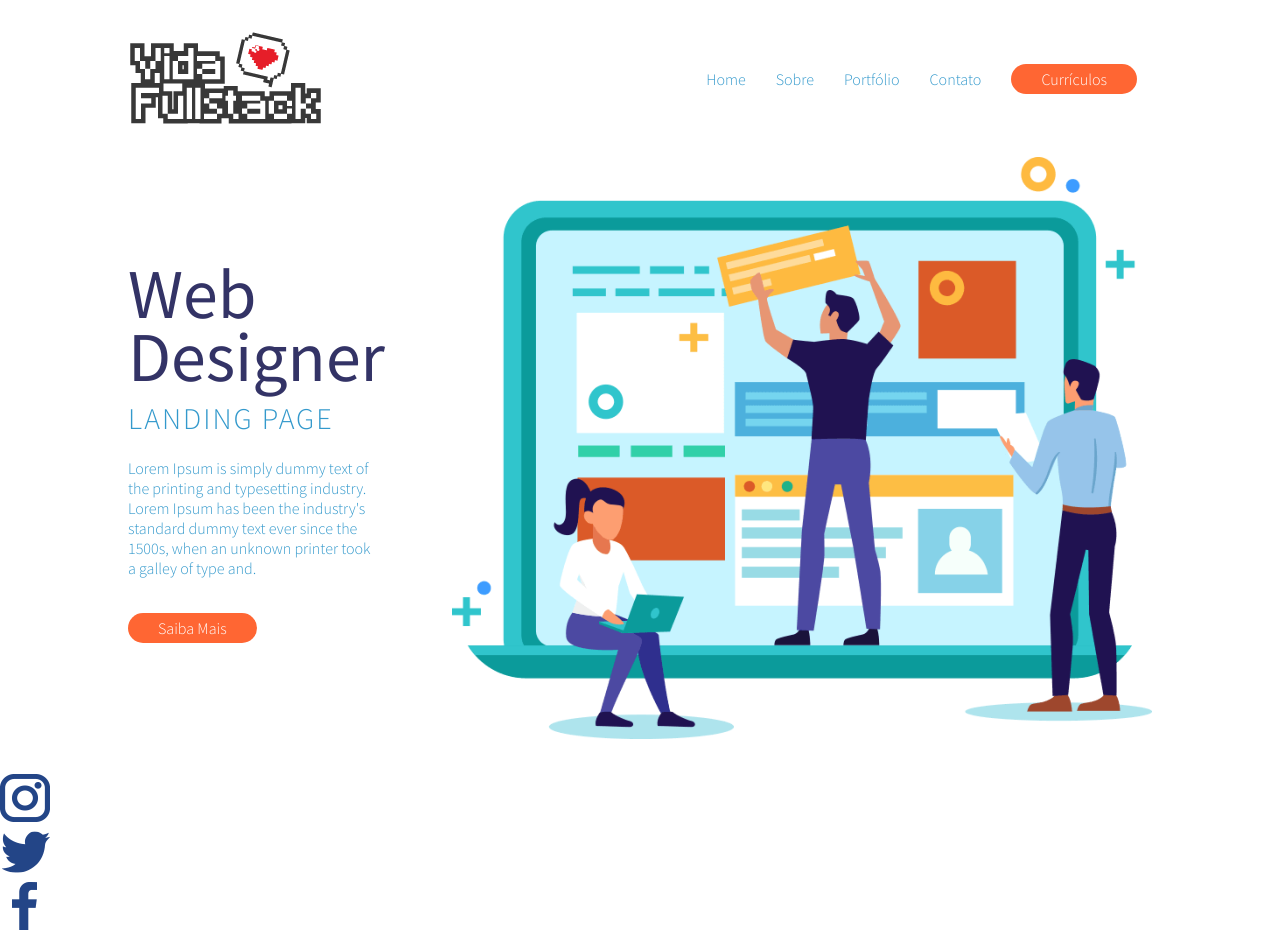
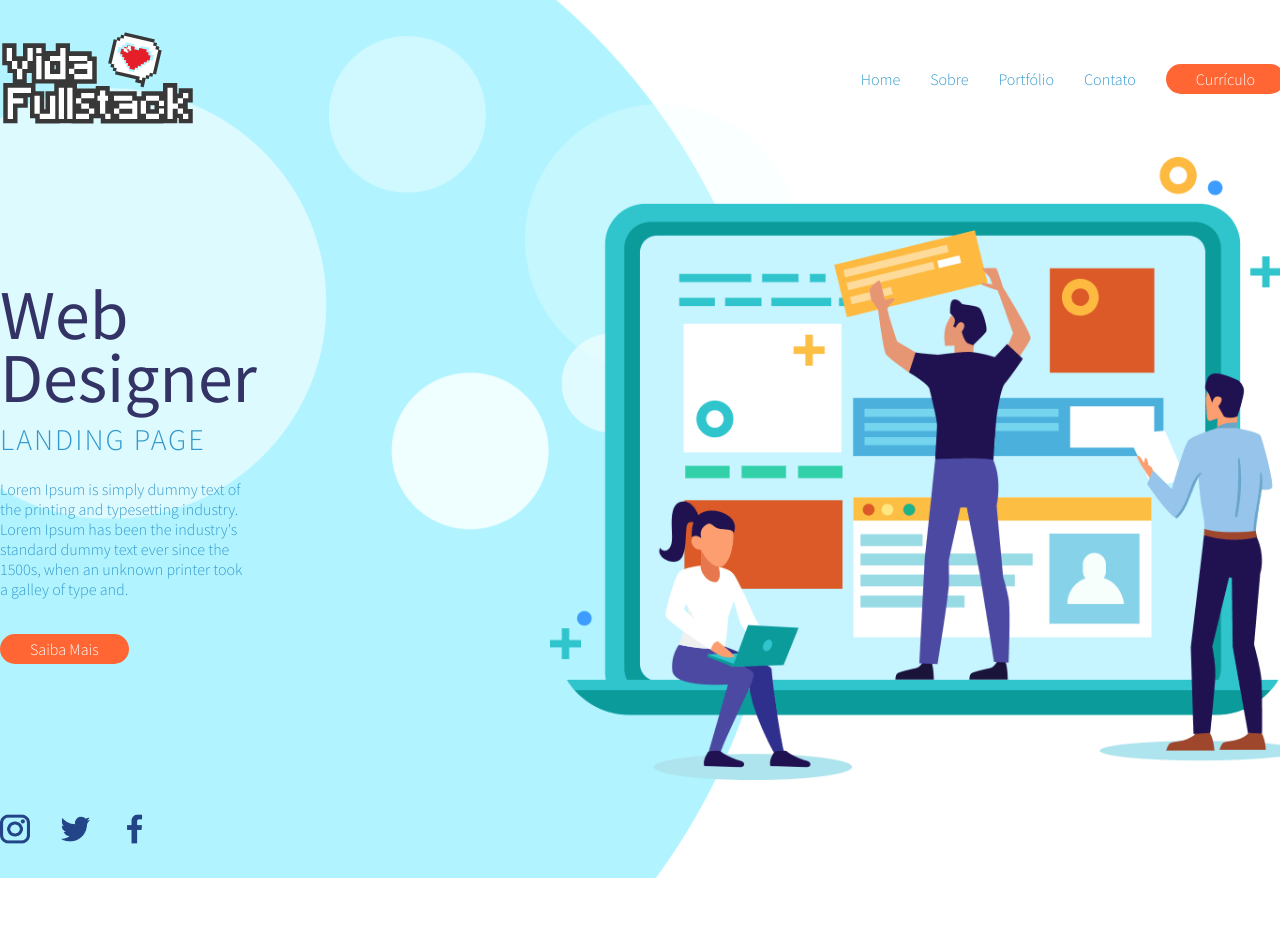
Before and after one commit to Davi-Andrade-30/Site-Do-Brabo, a plain HTML site: page index.html in a window 1280 px wide. After the commit the page ends 878 px from the top, so only its background shows below. Drawn offline with Linux system fonts and the light colour scheme.

Commit message:
Final do Site

```diff
--- /dev/null
+++ b/assets/CSS/botstrap.css
@@ -0,0 +1,30 @@
+* {
+  margin: 0;
+  padding: 0;
+  border: 0;
+  font-size: 100%;
+  font-family: 'Source Sans Pro', sans-serif;
+  font-weight: 300;
+  vertical-align: baseline;
+  text-decoration: none;
+  list-style: none;
+}
+
+body {
+  background-image: url('../images/bolha-background.png');
+  background-repeat: no-repeat;
+  background-position: left center;
+}
+
+.container {
+  width: 1300px;
+  margin: 30px auto;
+
+  display: flex;
+  flex-direction: column;
+}
+
+.row {
+  display: flex;
+  flex-direction: row;
+}
--- /dev/null
+++ b/assets/CSS/footer.css
@@ -0,0 +1,8 @@
+footer ul li {
+  margin: 0 30px 0 0;
+
+}
+
+footer ul li a img {
+  width: 30px;
+}
--- a/assets/CSS/header.css
+++ b/assets/CSS/header.css
@@ -9,8 +9,6 @@ header nav ul {
   display: flex;
   flex-direction: row;
   align-items: center;
-  list-style: none;
-
 }
 
 header nav ul li a{
--- a/assets/CSS/main.css
+++ b/assets/CSS/main.css
@@ -30,5 +30,5 @@
 }
 
 .sobre-web-design div img {
-  width: 700px;
+  width: 750px;
 }
--- a/assets/CSS/style.css
+++ b/assets/CSS/style.css
@@ -3,27 +3,7 @@
 @import './header.css';
 @import './Buttons.css';
 @import './main.css';
-
-* {
-  margin: 0;
-  padding: 0;
-  border: 0;
-  font-size: 100%;
-  font-family: 'Source Sans Pro', sans-serif;
-  font-weight: 300;
-  vertical-align: baseline;
-  text-decoration: none;
-}
-
-.container {
-  width: 1024px;
-  margin: 30px auto;
-
-  display: flex;
-  flex-direction: column;
-}
-
-.row {
-  display: flex;
-  flex-direction: row;
-}
+@import './footer.css';
+@import './responsive-background.css';
+@import './botstrap.css';
+@import './responsive-elements.css';
--- a/index.html
+++ b/index.html
@@ -29,7 +29,7 @@
             <a href="#">Contato</a>
           </li>
           <li>
-            <a href="#" class="btn btn-laranja">Currículos</a>
+            <a href="#" class="btn btn-laranja">Currículo</a>
           </li>
         </ul>
       </nav>
@@ -62,8 +62,8 @@
     </section>
   </main>
 
-  <footer>
-    <ul>
+  <footer class="container">
+    <ul class="row">
       <li>
         <a href="#"><img src="./assets/images/logo-insta.png" alt="Instagram"></a>
       </li>
```
